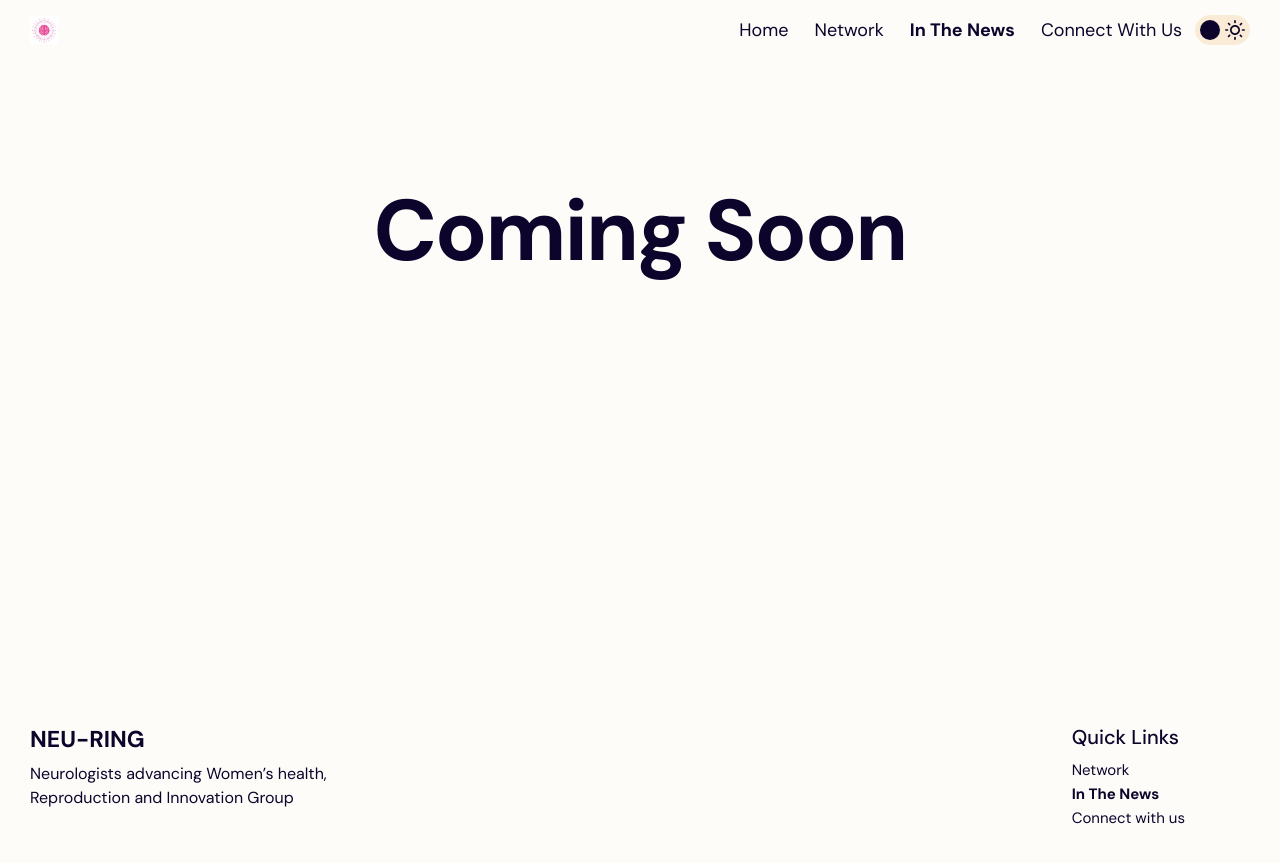
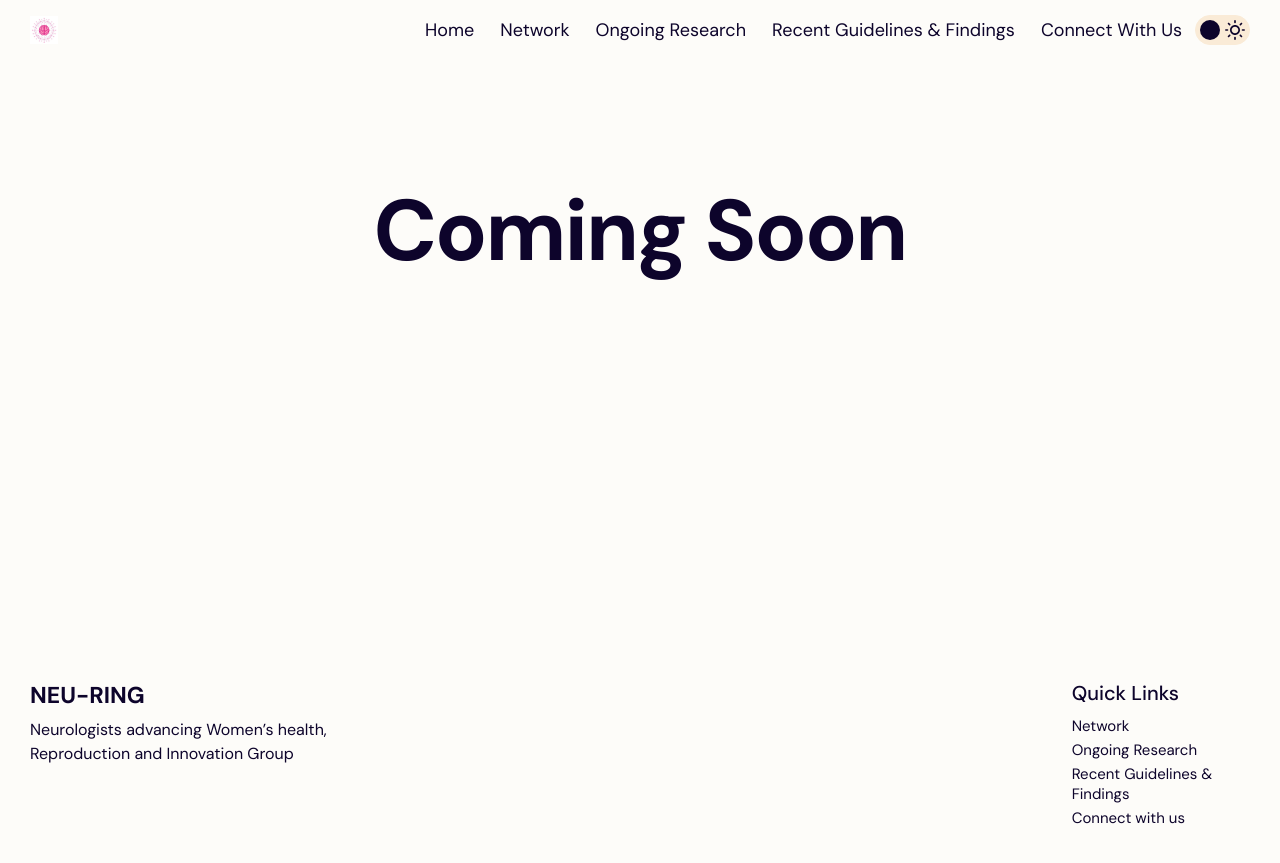
Before and after one commit to narender-sara/neuring, a Jekyll site: the page built from pages/inthenews.md, in a window 1280 px wide. Shown: the top 863 px of the page. Built offline with Jekyll 4.4.1, drawn with Linux system fonts in a browser that asks for light colours.

Commit message:
Made minor changes on home page and created ongoing research /recent findings

```diff
--- a/_config.yml
+++ b/_config.yml
@@ -117,11 +117,6 @@ logo:
   show_logo_text_on_mobile: false
   show_logo_text_on_desktop: false
 
-seo:
-  meta_opengraph_type: "website"
-  meta_twitter_card: "summary"
-  meta_twitter_site: "@zerostaticio"
-  meta_twitter_creator: "@zerostaticio"
 
 header:
   fixed: false
@@ -137,9 +132,6 @@ analytics:
 
 disqus:
   shortname: "" # Your disqus shortcode. leave this blank to disable comments globally
-
-mailchimp:
-  form_action_url: https://zerostatic.us13.list-manage.com/subscribe/post?u=675276692aebec1c007f8156d&amp;id=3e3da720c2
 
 contact_form:
   use_netlify_form: false
@@ -167,4 +159,3 @@ footer:
 bottom:
   enable_bottom: false # show/hide the entire bottom (below the footer)
   enable_bottom_menu: false # if enabled, the bottom menu can be edited in `_data/menu.yml`
-  copyright_text: "© 2021 Zerostatic Themes"
--- a/_data/menu.yml
+++ b/_data/menu.yml
@@ -5,12 +5,15 @@ main:
   - name: Network
     url: /network/
     weight: 2
-  - name: In The News
-    url: /inthenews/
+  - name: Ongoing Research
+    url: /ongoingresearch/
     weight: 3
+  - name: Recent Guidelines & Findings
+    url: /recentguidelines/
+    weight: 4
   - name: Connect with us
     url: /connect/
-    weight: 4
+    weight: 5
 
 
 # footer_primary:
@@ -27,12 +30,15 @@ footer_secondary:
   - name: Network
     url: /network/
     weight: 2
-  - name: In The News
-    url: /inthenews/
+  - name: Ongoing Research
+    url: /ongoingresearch/
     weight: 3
+  - name: Recent Guidelines & Findings
+    url: /recentguidelines/
+    weight: 4
   - name: Connect with us
     url: /connect/
-    weight: 3
+    weight: 5
   # - name: Privacy Policy
   #   url: /privacy-policy/
   #   weight: 1
--- a/_includes/framework/blocks/sections/whoweare.html
+++ b/_includes/framework/blocks/sections/whoweare.html
@@ -27,16 +27,16 @@
 <div class="row">
   <div class="whoweare col-md-12 ">
     <div class="whoweare-desc wwa-first">
-      {{ desc_1 }}
+        <a href="/network">{{ desc_1 }}</a>
     </div>
     <div class="whoweare-desc wwa-third">
-      {{ desc_3 }}
+      <a href="/ongoingresearch">{{ desc_3 }}</a>
     </div>
     <div class="whoweare-desc wwa-fourth">
       {{ desc_4 }}
     </div>
     <div class="whoweare-desc wwa-second">
-      {{ desc_2 }}
+      <a href="/recentguidelines">{{ desc_2 }}</a>
     </div>
   </div>
 </div>
--- a/_layouts/home.html
+++ b/_layouts/home.html
@@ -87,7 +87,7 @@ body_classes: page-home
 </div>
 
 
-{% assign cards = site.posts | sort: 'title' | reverse %}
+<!-- {% assign cards = site.posts | sort: 'title' | reverse %}
 {% if cards.size > 0 %}
 <div class="section" style="padding-top: 40px !important;">
   <div class="container">
@@ -111,7 +111,7 @@ body_classes: page-home
     </div>
   </div>
 </div>
-{% endif %}
+{% endif %} -->
 
 {% if site.mailchimp.form_action_url %}
 {% if page.subscribe %}
--- /dev/null
+++ b/pages/ongoingresearch.md
@@ -0,0 +1,5 @@
+---
+layout: ongoingresearch
+title: Ongoing Research
+permalink: "/ongoingresearch/"
+---
--- /dev/null
+++ b/pages/recentguidelines.md
@@ -0,0 +1,5 @@
+---
+layout: recentguidelines
+title: Recent Guideline & Findings
+permalink: "/recentguidelines/"
+---
```
Also changed, not shown: _data/ongoing.yml (added, +22 -0 lines), _data/recentguidelines.yml (added, +16 -0 lines), _data/social.json (deleted, +0 -42 lines), _layouts/ongoingresearch.html (added, +123 -0 lines), _layouts/recentguidelines.html (added, +123 -0 lines), pages/home.md (+2 -2 lines), 1 other file.
